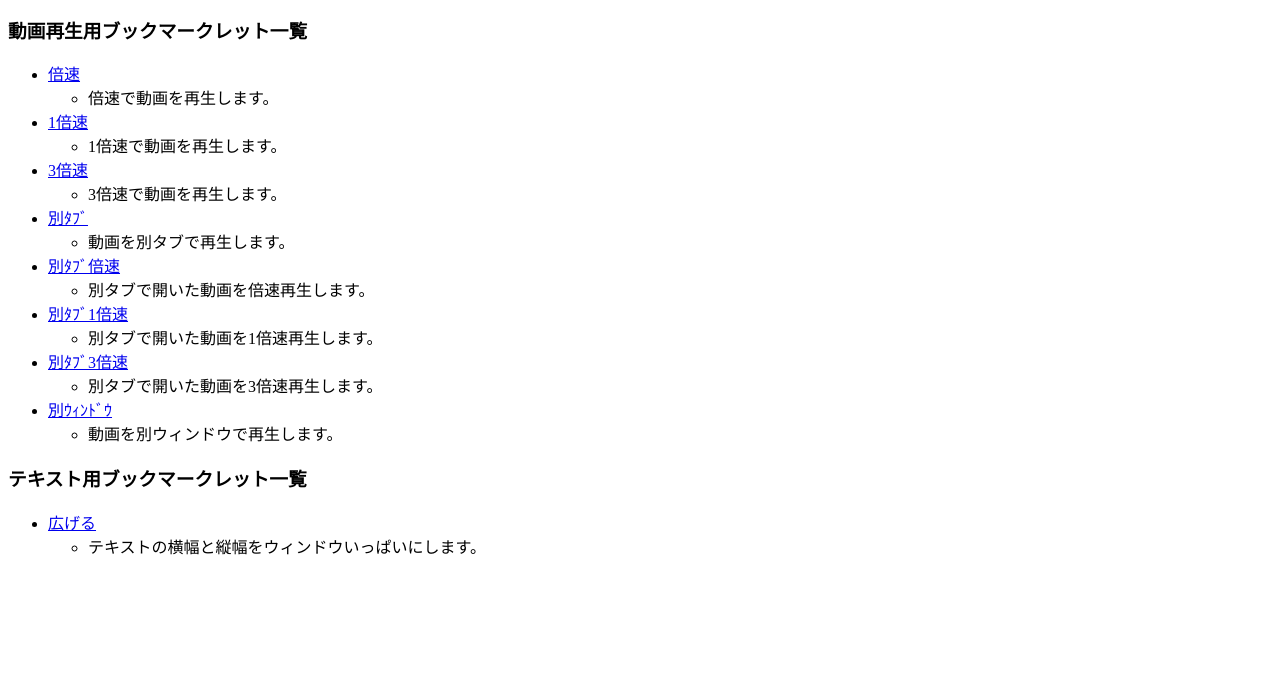
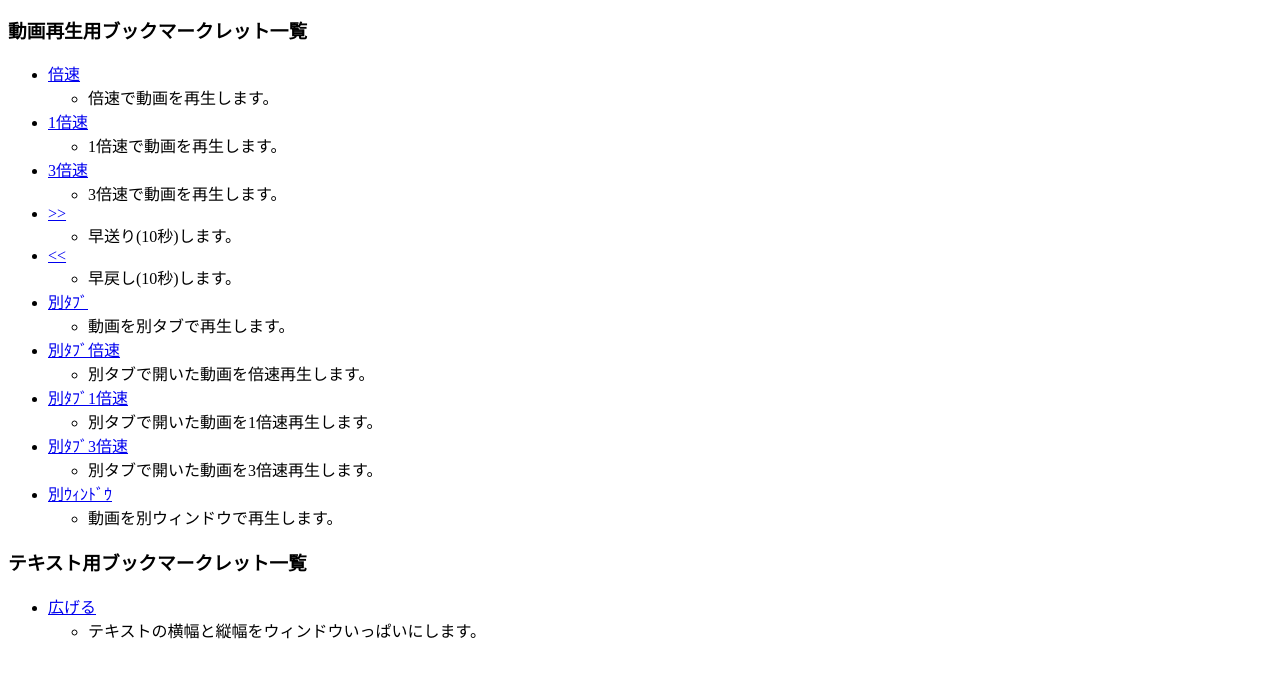
Before and after one commit to naoki16n1100026/nyobi-bookmarklets, a plain HTML site: page index.html in a window 1280 px wide. Shown: the part 116-794 px from the top of the page. Drawn offline with Linux system fonts and the light colour scheme.

Commit message:
早送り早戻しを実装。

```diff
--- a/index.html
+++ b/index.html
@@ -26,6 +26,16 @@
     <li><a href="javascript:document.getElementById('player_html5_api').playbackRate = 3.0;">3倍速</a>
       <ul>
         <li>3倍速で動画を再生します。</li>
+      </ul>
+    </li>
+    <li><a href="javascript:document.getElementById('player_html5_api').currentTime = document.getElementById('player_html5_api').currentTime + 10;">&gt;&gt;</a>
+      <ul>
+        <li>早送り(10秒)します。</li>
+      </ul>
+    </li>
+    <li><a href="javascript:document.getElementById('player_html5_api').currentTime = document.getElementById('player_html5_api').currentTime - 10;">&lt;&lt;</a>
+      <ul>
+        <li>早戻し(10秒)します。</li>
       </ul>
     </li>
     <li><a href="javascript:window.open(document.getElementById('player_html5_api').currentSrc);">別ﾀﾌﾞ</a>
```
